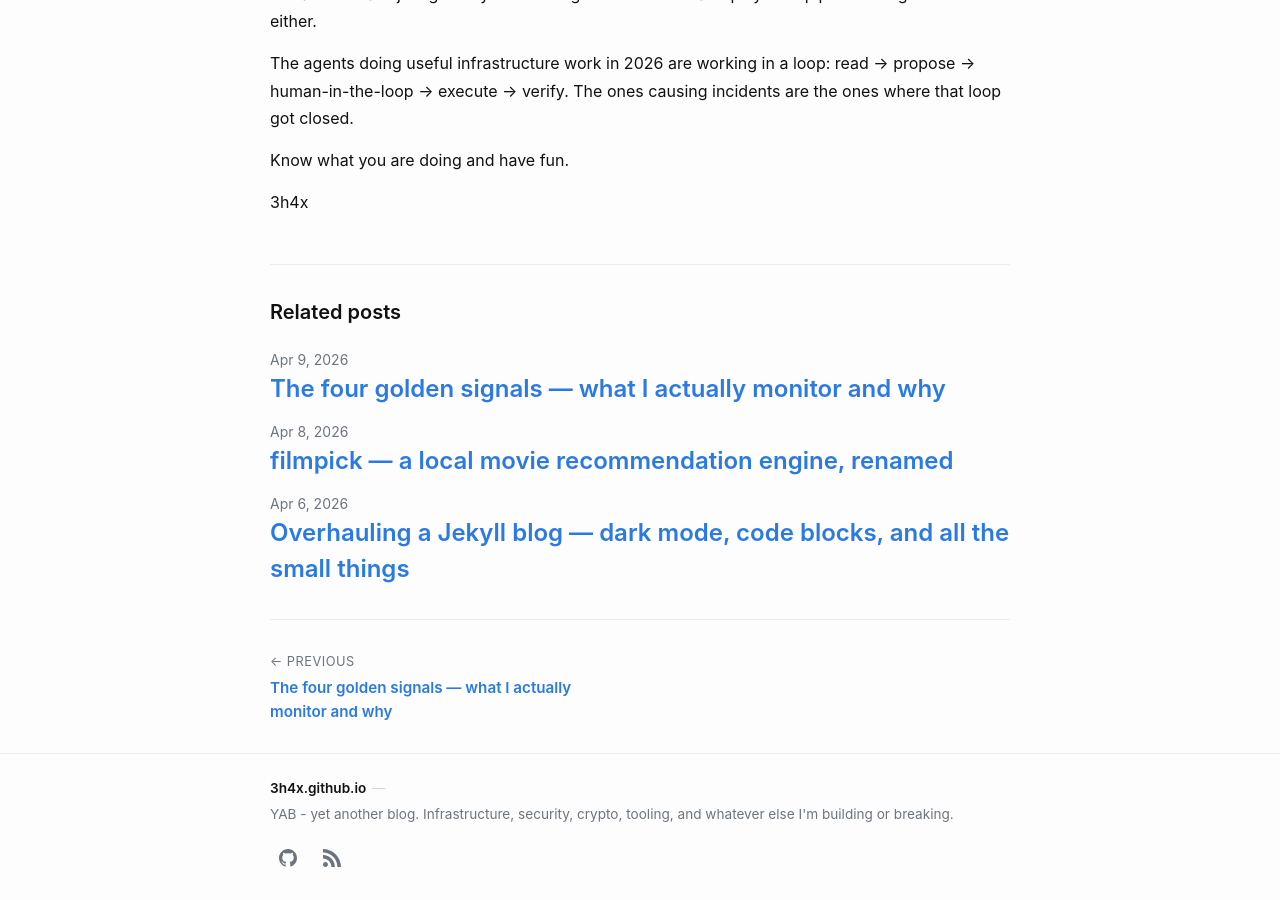
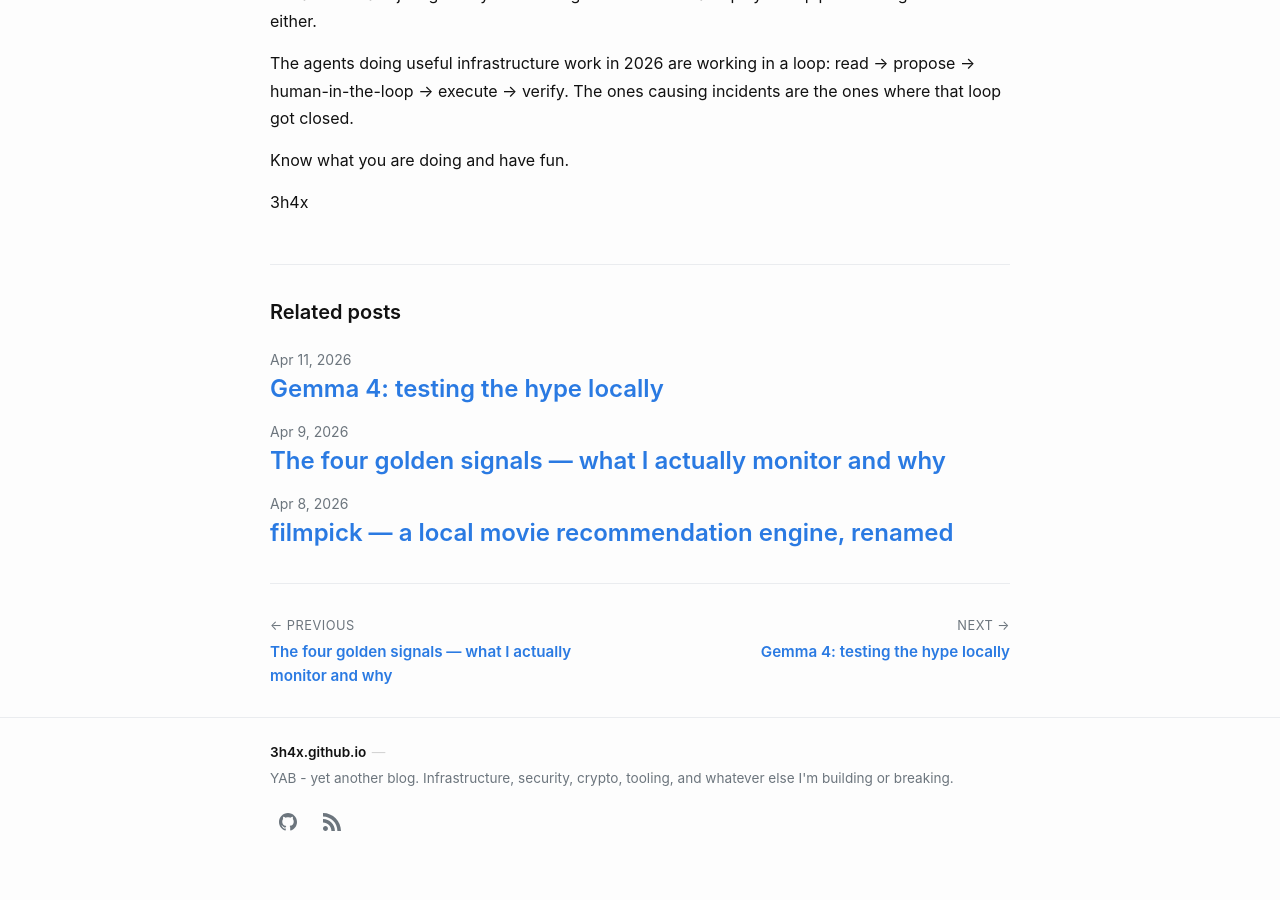
Before and after one commit to 3h4x/3h4x.github.io, a Jekyll site: the page built from _posts/2026/2026-04-10-agentic-workflows-devops-what-actually-works.md, in a window 1280 px wide and 900 px high, scrolled down 6920 px. Built offline with Jekyll 4.4.1, drawn with Linux system fonts in a browser that asks for light colours; after the commit the page ends 7784 px from its top, so only the background shows below that; part of the change alters nothing that is shown.

Commit message:
feat: add new post on Gemma 4 local inference

````diff
--- a/_posts/2026/2026-04-10-agentic-workflows-devops-what-actually-works.md
+++ b/_posts/2026/2026-04-10-agentic-workflows-devops-what-actually-works.md
@@ -122,7 +122,7 @@ What works:
 
 Everything above assumes a capable frontier model. But a lot of people experimenting with agentic infrastructure workflows aren't using frontier models — they're running local open-source models to avoid cost, latency, or data privacy concerns. That's a legitimate choice. It's also where I've seen the worst failures.
 
-Before settling on Claude as my daily driver, I ran agentic workflows with two other setups: [Nous Hermes](https://huggingface.co/NousResearch) (a fine-tuned Gemma4 variant, run locally) and [OpenClaw](https://openclaw.ai) — an early-stage agentic coding tool that predated what became clawdbot.
+Before settling on Claude as my daily driver, I ran agentic workflows with two other setups: [Nous Hermes](https://hermes-agent.nousresearch.com) (a fine-tuned Gemma4 variant, run locally) and [OpenClaw](https://openclaw.ai) — an early-stage agentic coding tool that predated what became clawdbot.
 
 Both were genuinely dangerous in agentic workflows. Not dangerous in the "it's too powerful" sense. Dangerous in the "it will confidently do the wrong thing and you won't know" sense.
 
--- /dev/null
+++ b/_posts/2026/2026-04-11-gemma4-local-inference.md
@@ -0,0 +1,166 @@
+---
+layout: post
+title: "Gemma 4: testing the hype locally"
+categories: tech
+tags: [ai, llm, gemma, google, local-inference, lm-studio, open-source, benchmark]
+comments: True
+---
+
+Google dropped Gemma 4 on April 2nd to a lot of noise. I loaded it in LM Studio and ran it against two other 4B-class edge models to see if the hype holds up. One thing upfront: this is not a test of Google's headline benchmarks — those are for the 31B dense model. Everything here is the E4B edge variant, which is what fits on consumer hardware.
+
+<!-- readmore -->
+
+## What Google claimed
+
+The headline Gemma 4 numbers come from the 31B dense: 89.2% on AIME 2026 math, 80.0% on LiveCodeBench v6. Gemma 3 27B scored 20.8% and 29.1% on the same benchmarks. That gap is real. It's also for a model I can't run.
+
+The E4B is ~4.5B effective parameters with native multimodal support — text, image, video, audio. The 26B MoE is the other interesting variant: 4B active parameters per inference pass, 26B in the weights, behaves like a large model but runs faster. Both need less VRAM than the 31B. I'm on the E4B.
+
+## The models
+
+| Model | Architecture | Notable |
+|---|---|---|
+| **Gemma 4 E4B** | Dense transformer, ~4.5B | Multimodal, Apache 2.0 |
+| **Nemotron 3 Nano 4B** | Hybrid Mamba-2 + 4 attention layers | Built-in reasoning mode, English only |
+| **Ministral 3 3B** | Dense transformer, 3.4B + 0.4B vision | Fastest, native tool use, multilingual |
+
+All three loaded in LM Studio, OpenAI-compatible API on port 1234, same hardware.
+
+## Five tests
+
+Standard benchmarks are useless here — every model has seen Fibonacci and the bat-and-ball problem thousands of times in training. I ran five prompts designed around real daily use instead. Single-shot, no retries, manual scoring.
+
+| Test | Gemma 4 E4B | Nemotron 3 Nano 4B | Ministral 3 3B |
+|---|---|---|---|
+| Bug fix | ✓ | ✓ | ✓ |
+| Instruction following | partial | ✗ | ✗ |
+| Factual trap | ✓ | ✓ | ✓ |
+| Bash task | ✓ | ✓ | ✗ |
+| Multi-step reasoning | ✓ | ✓ | ✓ |
+| **Score** | **4.5/5** | **4/5** | **3/5** |
+
+Gemma was most consistent. Ministral was fastest and least reliable.
+
+### Bug fix
+
+```python
+def most_frequent(lst):
+    counts = {}
+    for item in lst:
+        counts[item] = counts.get(item, 0) + 1
+    return max(counts)
+```
+
+The bug: `max(counts)` returns the largest key, not the most frequent item. The function runs without error — it only fails on specific inputs. All three caught it. Nemotron also added empty list handling unprompted.
+
+### Instruction following *(the interesting one)*
+
+*List exactly 3 benefits of exercise. Numbered list (1. 2. 3.), each item exactly 4 words, no punctuation of any kind, no introductory sentence.*
+
+The prompt has a built-in conflict: a numbered list implies periods after numbers, but "no punctuation of any kind" forbids them. How each model handles the contradiction is what matters.
+
+**Gemma:** Dropped the periods, kept the word count exactly right on all three items. Made a decision and followed it.
+
+**Nemotron:** Blank output — even with 500 tokens available. Its internal reasoning shows a loop it never escaped: *"no punctuation of any kind... But the rule 'Numbered list (1. 2. 3.)' suggests periods..."* Paralysis, not a resource issue.
+
+**Ministral:** Kept the periods, got the word count wrong on two items. Made a decision, missed a constraint.
+
+For production use this matters more than any accuracy benchmark. In an automated pipeline, Nemotron returning blank with no error is the worst possible failure — the caller gets nothing and no signal why. This is the test that tells you something the leaderboards don't.
+
+### Factual trap
+
+*A 1kg brick and a 1kg feather dropped from the same height in a vacuum — which hits first?*
+
+All three answered correctly (same time, air resistance removed). Not differentiating. Replacing in future runs.
+
+### Bash task
+
+*Single bash command, no pipes, no semicolons — find .log files in /var/log modified in the last 24 hours, print filenames only.*
+
+No pipes forces use of `find`'s `-printf "%f\n"` instead of the common `find | xargs basename` pattern.
+
+**Gemma:** `find /var/log -maxdepth 1 -type f -name "*.log" -mtime -1 -printf "%f\n"` — correct, though `-maxdepth 1` limits to the top directory only.
+
+**Nemotron:** `find /var/log -type f -name "*.log" -mtime -1 -printf '%f\n'` — correct, recurses subdirectories.
+
+**Ministral:** Used a pipe. The exact constraint it was told not to use.
+
+### Multi-step reasoning
+
+*Start with 3. ×4. −7. Square. Add letters in RESULT.*
+
+Answer: 31. All three got it. Clean state tracking, nothing surprising. Low discriminative power — replacing this too.
+
+## What the reasoning overhead actually means
+
+Nemotron generates internal thinking tokens before every response, visible in the `reasoning_content` API field. This helped on the bash task (produced the more complete answer) and hurt on instruction following (looped indefinitely on the constraint conflict).
+
+The pattern: Nemotron's reasoning is an asset when there's a verifiable correct answer to reason toward. It's a liability when the task requires making an arbitrary choice between valid options. For agent design — route structured-output tasks elsewhere, use Nemotron for reasoning-heavy work.
+
+This is local inference. No cost per token. Set `max_tokens` generously.
+
+## What the hype is actually about
+
+The E4B is solid and consistent. It's not what's generating the excitement.
+
+The 26B MoE is. A model that reasons like something much larger but runs at edge speeds, Apache 2.0, commercially usable. If that holds up under real workloads, the local inference story changes significantly. I haven't tested it — needs hardware I'm not running. That's a different post.
+
+## Who should use what
+
+**Gemma 4 E4B** — most consistent across varied tasks, multimodal at this size class. Won't surprise you often.
+
+**Nemotron 3 Nano 4B** — best for tasks with verifiable answers where careful reasoning improves output. Avoid for pipelines parsing short structured responses, or anything requiring arbitrary judgment calls under ambiguity.
+
+**Ministral 3 3B** — ~50% faster on sustained output. Use it where throughput matters and you can verify results. Don't trust it to follow rules it finds inconvenient.
+
+## The script
+
+Hardware: Apple Silicon Mac, LM Studio. Swap your model ID from `curl localhost:1234/v1/models`.
+
+```python
+import urllib.request, json, time
+
+BASE = "http://localhost:1234/v1/chat/completions"
+MODEL = "your-model-id-here"
+# tested: gemma-4-e4b-uncensored-hauhaucs-aggressive
+#         nvidia/nemotron-3-nano-4b:2
+#         mistralai/ministral-3-3b
+
+tests = [
+    {"name": "Bug fix",
+     "prompt": "Fix the bug in this Python function. Return only the corrected function, no explanation.\n\ndef most_frequent(lst):\n    counts = {}\n    for item in lst:\n        counts[item] = counts.get(item, 0) + 1\n    return max(counts)",
+     "max_tokens": 500},
+    {"name": "Instruction following",
+     "prompt": "List exactly 3 benefits of exercise.\nRules:\n- Numbered list (1. 2. 3.)\n- Each item: exactly 4 words\n- No punctuation of any kind\n- No introductory sentence",
+     "max_tokens": 500},
+    {"name": "Factual trap",
+     "prompt": "A 1kg brick and a 1kg feather are dropped from the same height in a vacuum. Which hits the ground first? Answer in one sentence.",
+     "max_tokens": 500},
+    {"name": "Bash task",
+     "prompt": "Write a single bash command (no scripts, no semicolons, no pipes) that finds all .log files in /var/log modified in the last 24 hours and prints only their filenames, not full paths.",
+     "max_tokens": 500},
+    {"name": "Multi-step reasoning",
+     "prompt": "Start with the number 3.\nStep 1: Multiply by 4.\nStep 2: Subtract the number of days in a standard week.\nStep 3: Square the result.\nStep 4: Add the number of letters in the word RESULT.\nWhat is the final answer? Show each step.",
+     "max_tokens": 500},
+]
+
+for t in tests:
+    payload = json.dumps({
+        "model": MODEL,
+        "messages": [{"role": "user", "content": t["prompt"]}],
+        "temperature": 0.3,
+        "max_tokens": t["max_tokens"]
+    }).encode()
+    req = urllib.request.Request(BASE, data=payload, headers={"Content-Type": "application/json"})
+    start = time.time()
+    with urllib.request.urlopen(req) as resp:
+        data = json.loads(resp.read())
+    elapsed = time.time() - start
+    tokens = data["usage"]["completion_tokens"]
+    reasoning = data["usage"].get("completion_tokens_details", {}).get("reasoning_tokens", 0)
+    print(f"[{t['name']}] {tokens}t ({reasoning}r) {elapsed:.2f}s = {tokens/elapsed:.1f} tok/s")
+    print(data["choices"][0]["message"]["content"])
+    print()
+```
+
+3h4x
````
